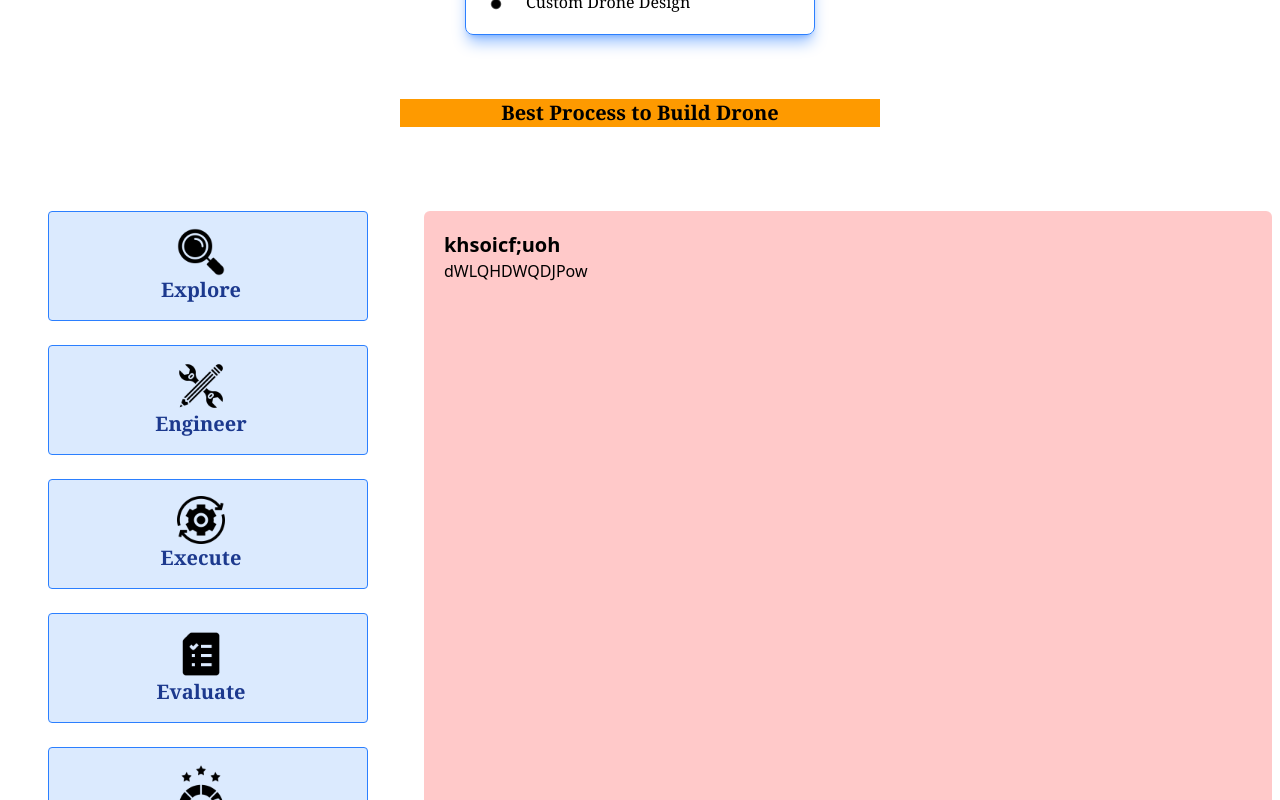
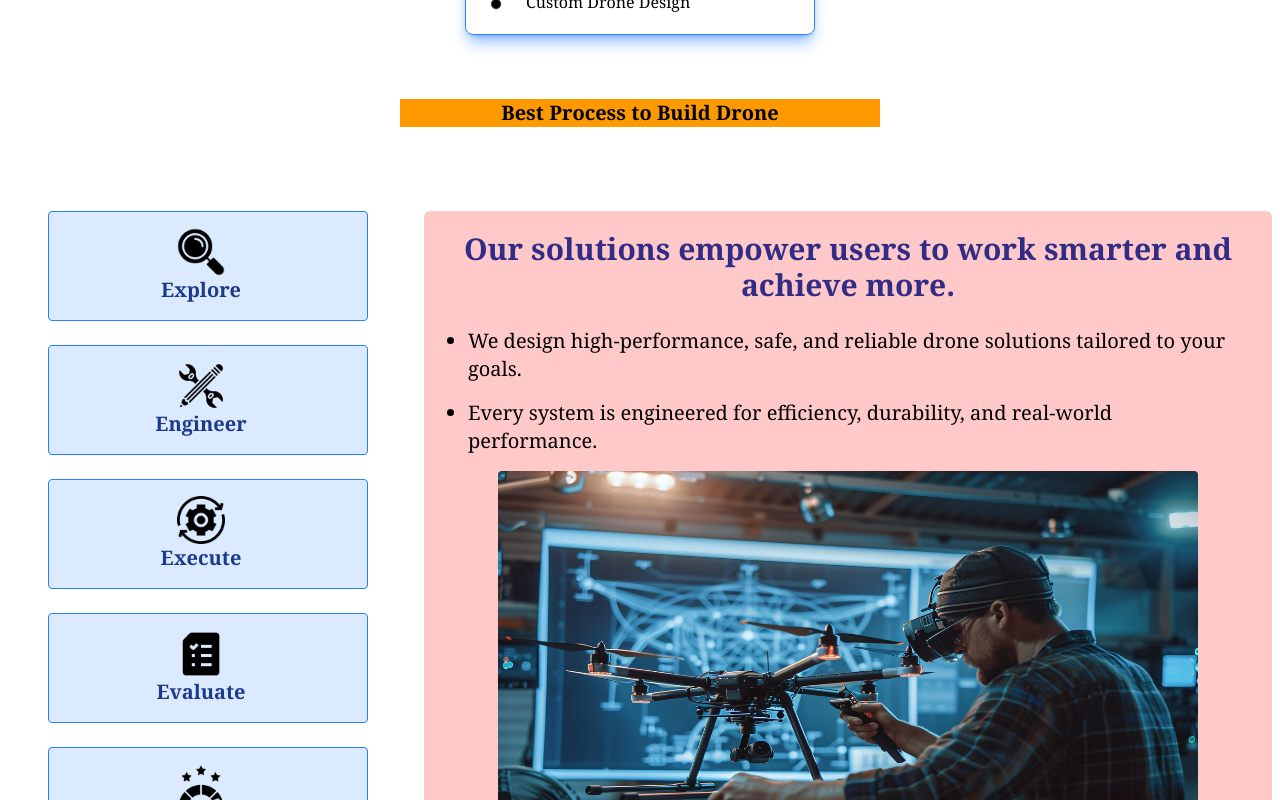
Before and after one commit to KrushnaBarhate03/React-Project, a React (Vite) app: page /service in a window 1280 px wide. Both pictures are taken after a click on the button "Engineer". Shown: the part 1519-2319 px from the top of the page. Built offline with nearby package versions, Linux system fonts and the light colour scheme.

Commit message:
image added

```diff
--- a/src/views/Services.jsx
+++ b/src/views/Services.jsx
@@ -8,6 +8,7 @@ import Execute from '../assets/Execute.png'
 import Evaluate from '../assets/Evaluate.png'
 import Elevate from '../assets/Elevate.png'
 import Dronepilot from '../assets/Dronepilot.jpg'
+import Droneengineer from '../assets/Droneengineer.jpg'
 function Services() {
   const [Action,SetAction]=useState(1);
   return (
@@ -80,8 +81,12 @@ function Services() {
 
      {Action===2&&(
     <div>
-    <h2 className="font-bold text-xl">khsoicf;uoh</h2>
-    <p>dWLQHDWQDJPow</p>
+   <h2 className="font-bold sm:text-3xl text-xl text-center font-serif text-indigo-900">Our solutions empower users to work smarter and achieve more.</h2>
+    <ul className=" list-disc font-serif m-2 sm:mt-6">
+    <li className="text-xl m-4 font-serif ">We design high-performance, safe, and reliable drone solutions tailored to your goals.</li>
+   <li className='text-xl m-4 font-serif '> Every system is engineered for efficiency, durability, and real-world performance.</li>
+    </ul>
+     <img src={Droneengineer} alt="Drone Development image" className=" sm:w-[700px] sm:h-[400px] rounded-sm mx-auto"/>
     </div>
      )}
   </div>
```
Also changed, not shown: src/assets/Droneengineer.jpg (added).
